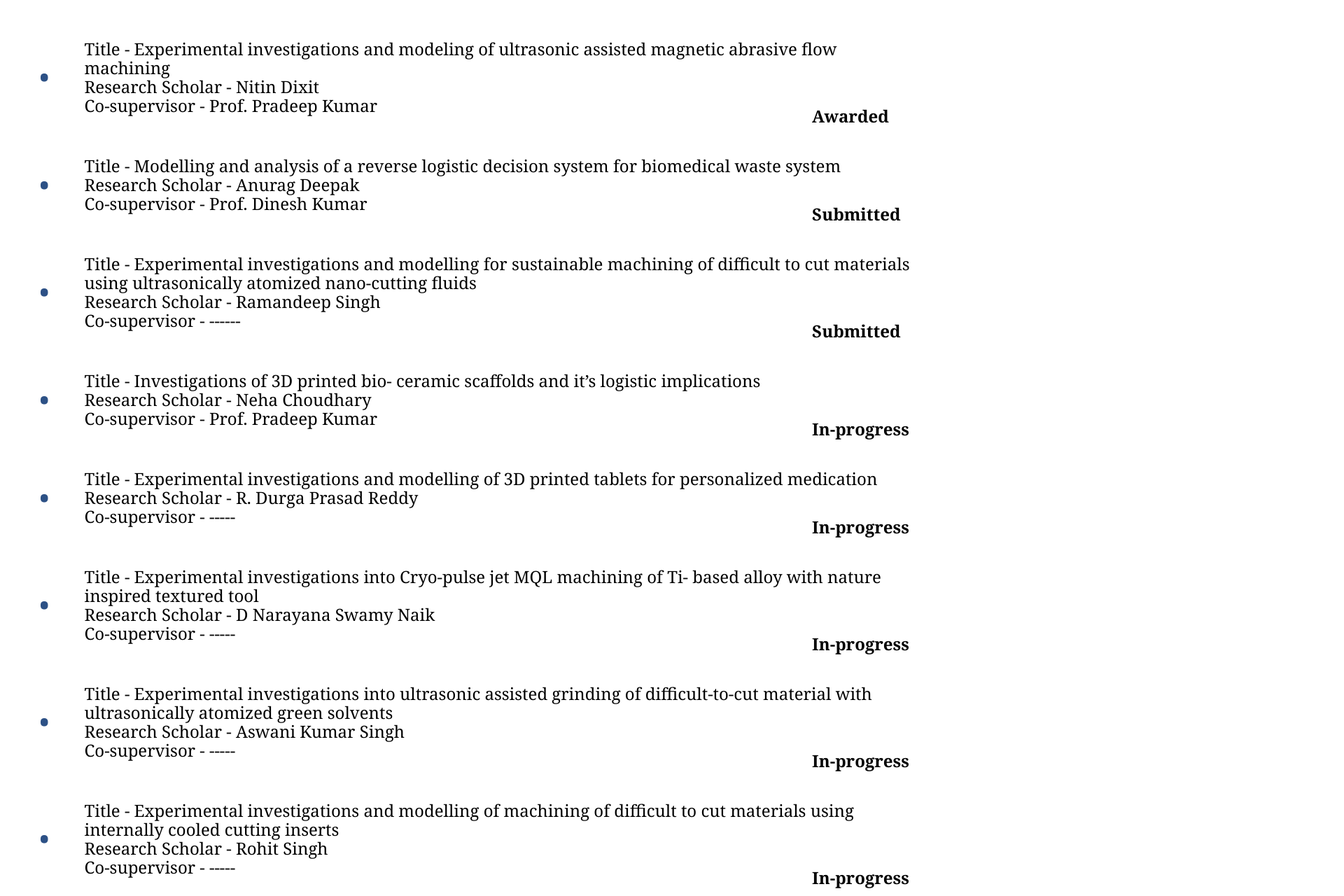
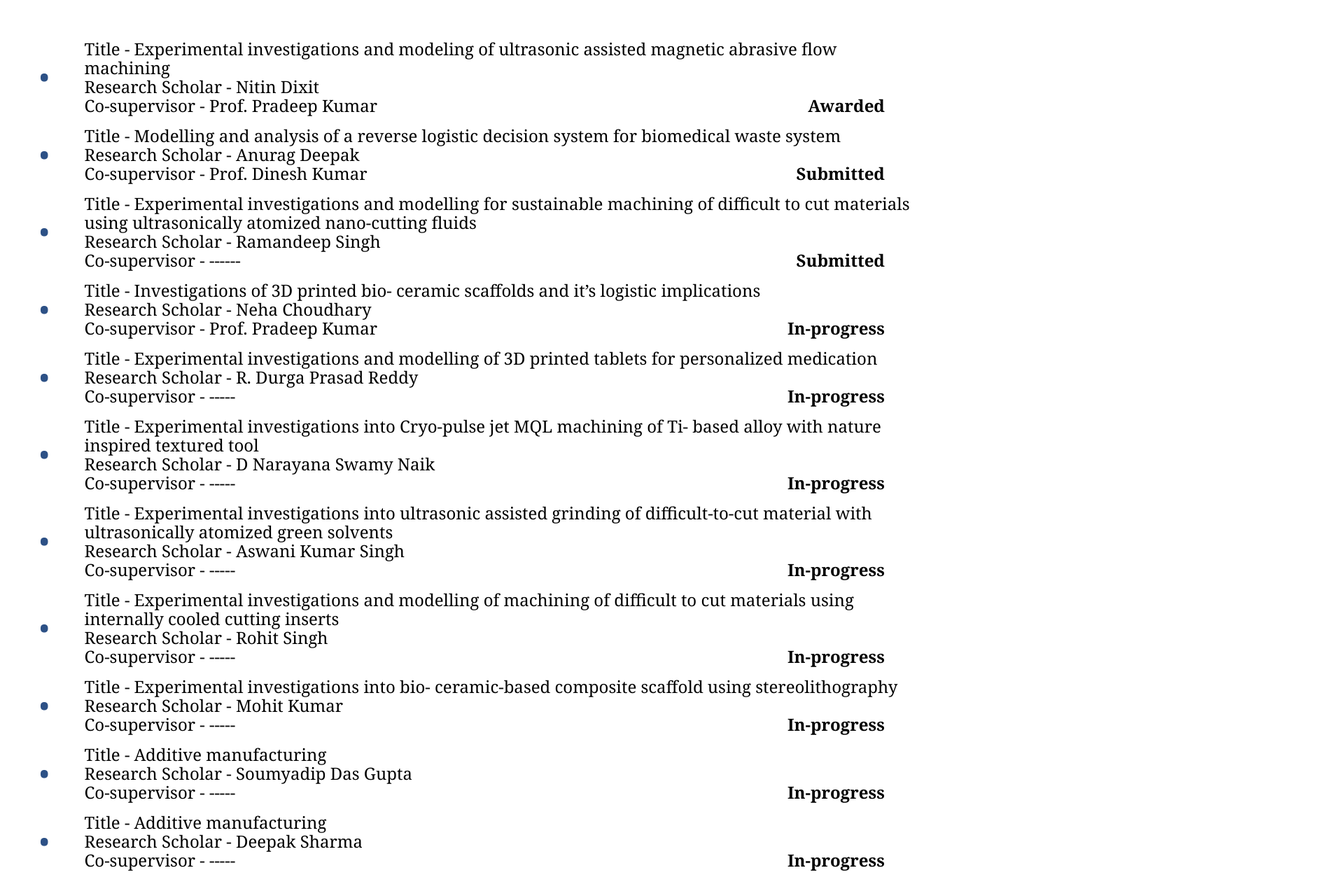
Before and after one commit to Kirthik24/varun-sharma-profile, a React (Vite) app: page /research/phd in a window 1280 px wide. Shown: the part 920-2200 px from the top of the page at 70% size, 1920 px wide, since content can reach past the window. After the commit the page ends 2178 px from the top, so only its background shows below. Built offline with nearby package versions, Linux system fonts and the light colour scheme.

Commit message:
researchstatus

```diff
--- a/src/components/research/RsMtech.jsx
+++ b/src/components/research/RsMtech.jsx
@@ -12,21 +12,21 @@ const RsMtech = () => {
                 <ul>
                    <li><span>Title - Experimental investigations into thermo-
 physical characterization of hybrid nanofluid
-<br />Student - Neetesh Kumar Sah (2020)</span></li>
-<div className="researchstatus">Awarded</div>
+<br />Student - Neetesh Kumar Sah (2020)</span><div className="researchstatus">Awarded</div></li>
+
                    <li><span>Title - 4D printing of self-fitting scaffolds with
 nature inspired architecture
 <br />Student - Shubham Shankar
-Mohol (2021)</span></li>
-<div className="researchstatus">Awarded</div>
+Mohol (2021)</span><div className="researchstatus">Awarded</div></li>
+
                    <li><span>Title - Experimental investigations into finishing of
 freeform surface by abrasive flow machining
-<br />Student - Muniram Meena (2022)</span></li>
-<div className="researchstatus">Awarded</div>
+<br />Student - Muniram Meena (2022)</span><div className="researchstatus">Awarded</div></li>
+
                    <li><span>Title - Wire arc additive manufacturing of titanium
 alloys
-<br />Student - S A Surendar</span></li>
-<div className="researchstatus">In-process</div>
+<br />Student - S A Surendar</span><div className="researchstatus">In-process</div></li>
+
                 </ul>
             </div>
         </div>
--- a/src/components/research/RsPhd.jsx
+++ b/src/components/research/RsPhd.jsx
@@ -15,70 +15,70 @@ const RsPhd = () => {
                     modeling of ultrasonic assisted
                     magnetic abrasive flow machining   <br />
                     Research Scholar - Nitin Dixit   <br />
-Co-supervisor - Prof. Pradeep Kumar</span></li>
-<div className="researchstatus">Awarded</div>
+                    Co-supervisor - Prof. Pradeep Kumar</span> <div className="researchstatus">Awarded</div></li>
+
                    <li><span>Title - Modelling and analysis of a reverse logistic decision system for
                     biomedical waste system  <br />
                     Research Scholar - Anurag Deepak  <br />
-Co-supervisor - Prof. Dinesh Kumar</span></li>
-<div className="researchstatus">Submitted</div>
+                    Co-supervisor - Prof. Dinesh Kumar</span> <div className="researchstatus">Submitted</div></li>
+
                    <li><span>Title - Experimental investigations and
                     modelling for sustainable machining
                     of difficult to cut materials using
                     ultrasonically atomized nano-cutting
                     fluids  <br />
                     Research Scholar - Ramandeep Singh  <br />
-Co-supervisor -         ------</span></li>
-<div className="researchstatus">Submitted</div>
+                    Co-supervisor -         ------ </span><div className="researchstatus">Submitted</div></li>
+
                    <li><span>Title - Investigations of 3D printed bio-
                     ceramic scaffolds and it’s logistic
                     implications  <br />
                     Research Scholar - Neha Choudhary  <br />
-Co-supervisor - Prof. Pradeep Kumar</span></li>
-<div className="researchstatus">In-progress</div>
+                    Co-supervisor - Prof. Pradeep Kumar </span><div className="researchstatus">In-progress</div></li>
+
                    <li><span>Title - Experimental investigations and
                     modelling of 3D printed tablets for
                     personalized medication  <br />
                     Research Scholar - R. Durga Prasad
                     Reddy  <br />
-Co-supervisor -       -----</span></li>
-<div className="researchstatus">In-progress</div>
+                    Co-supervisor -       ----- </span><div className="researchstatus">In-progress</div></li>
+
                    <li><span>Title - Experimental investigations into
                     Cryo-pulse jet MQL machining of Ti-
                     based alloy with nature inspired textured tool  <br />
                     Research Scholar - D Narayana
                     Swamy Naik  <br />
-Co-supervisor -       -----</span></li>
-<div className="researchstatus">In-progress</div>
+                    Co-supervisor -       ----- </span><div className="researchstatus">In-progress</div></li>
+
                    <li><span>Title - Experimental investigations into
                     ultrasonic assisted grinding of
                     difficult-to-cut material with ultrasonically atomized green solvents  <br />
                     Research Scholar - Aswani Kumar
                     Singh  <br />
-Co-supervisor -       -----</span></li>
-<div className="researchstatus">In-progress</div>
+                    Co-supervisor -       ----- </span><div className="researchstatus">In-progress</div></li>
+
                    <li><span>Title - Experimental investigations and
                     modelling of machining of difficult to
                     cut materials using internally cooled
                     cutting inserts  <br />
                     Research Scholar - Rohit Singh  <br />
-Co-supervisor -       -----</span></li>
-<div className="researchstatus">In-progress</div>
+                    Co-supervisor -       ----- </span><div className="researchstatus">In-progress</div></li>
+
                    <li><span>Title - Experimental investigations into bio-
                     ceramic-based composite scaffold
                     using stereolithography  <br />
                     Research Scholar - Mohit Kumar  <br />
-Co-supervisor -       -----</span></li>
-<div className="researchstatus">In-progress</div>
+                    Co-supervisor -       ----- </span><div className="researchstatus">In-progress</div></li>
+
                    <li><span>Title - Additive manufacturing  <br />
                     Research Scholar - Soumyadip Das
                     Gupta  <br />
-Co-supervisor -       -----</span></li>
-<div className="researchstatus">In-progress</div>
+                    Co-supervisor -       ----- </span><div className="researchstatus">In-progress</div></li>
+
                    <li><span>Title - Additive manufacturing  <br />
                     Research Scholar - Deepak Sharma  <br />
-Co-supervisor -       -----</span></li>
-<div className="researchstatus">In-progress</div>
+                    Co-supervisor -       ----- </span><div className="researchstatus">In-progress</div></li>
+
                 </ul>
             </div>
         </div>
--- a/src/css/gallery.scss
+++ b/src/css/gallery.scss
@@ -1,3 +1,8 @@
+.gcontainer{
+    width: 91.11%;
+    margin: auto;
+}
+
 .gallery{
     display: flex;
     flex-direction: column;
--- a/src/css/ulist.scss
+++ b/src/css/ulist.scss
@@ -34,7 +34,6 @@
         li{
             display: flex;
             align-items: center;
-
             font-family: 'Georgia';
             font-style: normal;
             font-weight: 400;
@@ -42,6 +41,8 @@
             line-height: 27px;
             margin: 16px;
             list-style-type:none;
+
+            position: relative;
             span{
                 position: relative;
                 left: 40px;
@@ -74,8 +75,9 @@
     font-size: 24px;
     line-height: 27px;
     color: #000000;
-    position: relative;
-    left: 1120px;
-    top: -28px;
+    position: absolute;
     margin: 0;
+    right: 0;
+    bottom: 0;
+
 }
--- a/src/pages/Gallery.jsx
+++ b/src/pages/Gallery.jsx
@@ -2,7 +2,7 @@ import React from 'react'
 import '../css/gallery.scss'
 const Gallery = () => {
   return (
-    <div className="container">
+    <div className="gcontainer">
     <div className="gallery">
         <h3>Gallery</h3>
         <div className="row">
```
Lines whose indentation alone changed are shown as unchanged.
